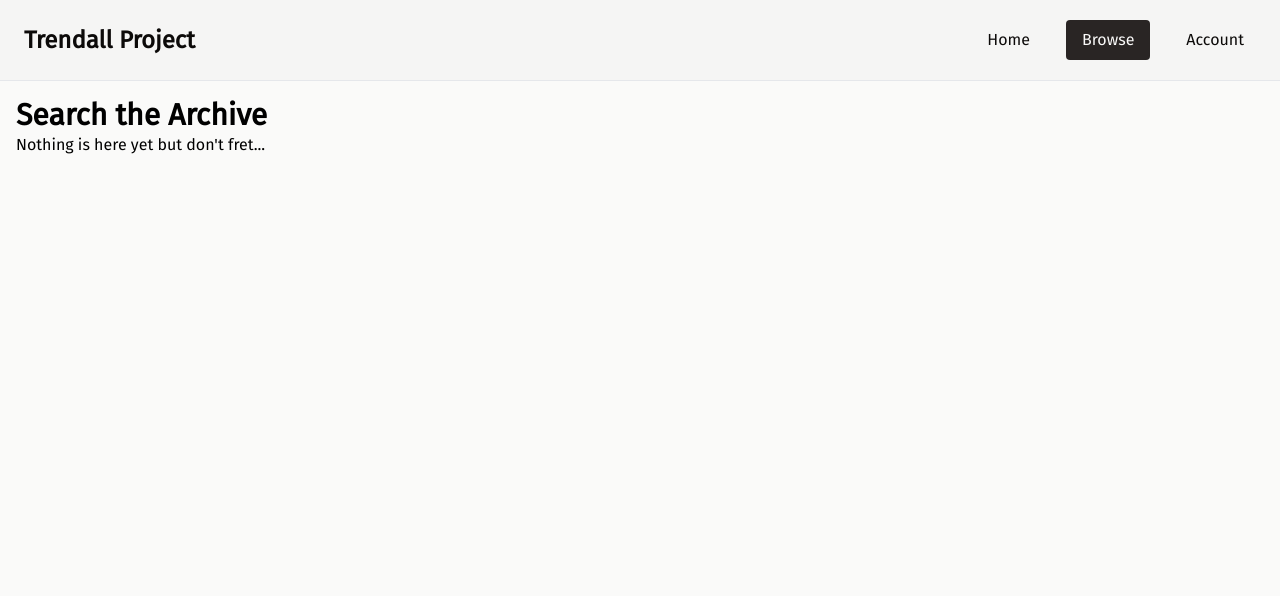
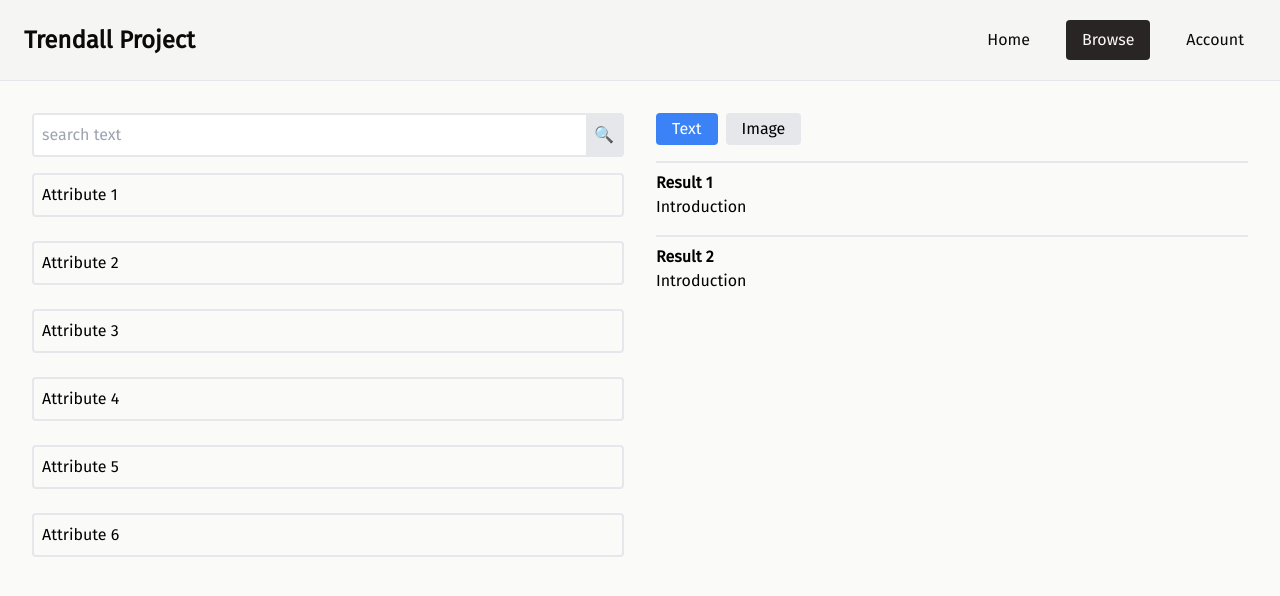
Before and after one commit to Puppercino/trendall, a Next.js app: page /search in a window 1280 px wide. Shown: the top 596 px of the page. Built offline with nearby package versions, Linux system fonts and the light colour scheme.

Commit message:
search page ui

```diff
--- a/src/app/search/page.jsx
+++ b/src/app/search/page.jsx
@@ -1,10 +1,79 @@
+"use client"
+import React, { useState } from 'react';
+
+// Attribute
+const Attribute = ({ number }) => {
+  const [isEditing, setIsEditing] = useState(false);
+
+  return (
+    <div className="flex flex-col">
+      <button
+        onClick={() => setIsEditing(!isEditing)}
+        className="border-2 p-2 rounded mb-2 text-left"
+      >
+        Attribute {number}
+      </button>
+      {isEditing && (
+        <input
+          type="text"
+          placeholder={`Enter Attribute ${number}`}
+          className="border-2 p-2 rounded mb-2"
+          onBlur={() => setIsEditing(false)} // end editing when focus is lost
+        />
+      )}
+    </div>
+  );
+};
+
 export default function SearchPage() {
     return (
-        <>
-            <h1>Search the Archive</h1>
-            <p>
-                Nothing is here yet but don&apos;t fret...
-            </p>
-        </>
-    )
+      <div className="container mx-auto p-4">
+      <div className="flex flex-col lg:flex-row lg:justify-between gap-4">
+        {/* Search */}
+        <div className="flex flex-col flex-1 gap-4">
+          <div className="flex border-2 rounded overflow-hidden">
+            <input
+              className="p-2 flex-1"
+              type="text"
+              placeholder="search text"
+            />
+            <button className="bg-gray-200 p-2">
+              🔍
+            </button>
+          </div>
+
+          {/* Attribute Box */}
+          <div className="flex flex-col gap-4">
+            {Array.from({ length: 6 }).map((_, i) => (
+              <Attribute key={i} number={i + 1} />
+            ))}
+          </div>
+        </div>
+
+        {/* Result */}
+        <div className="flex-1 lg:ml-4">
+          <div className="flex gap-2 mb-4">
+            <button className="py-1 px-4 bg-blue-500 text-white rounded">
+              Text
+            </button>
+            <button className="py-1 px-4 bg-gray-200 rounded">
+              Image
+            </button>
+          </div>
+
+          {/* Result List */}
+          <div className="border-t-2 pt-2 space-y-4">
+            <div>
+              <p className="font-bold">Result 1</p>
+              <p>Introduction</p>
+            </div>
+            <div className="border-t-2 pt-2">
+              <p className="font-bold">Result 2</p>
+              <p>Introduction</p>
+            </div>
+          </div>
+        </div>
+      </div>
+    </div>
+  );
 }
```
